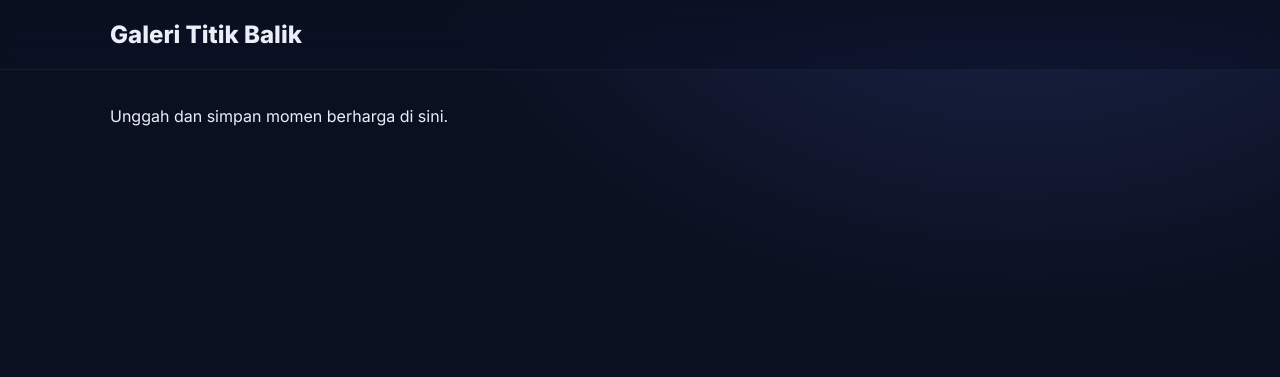
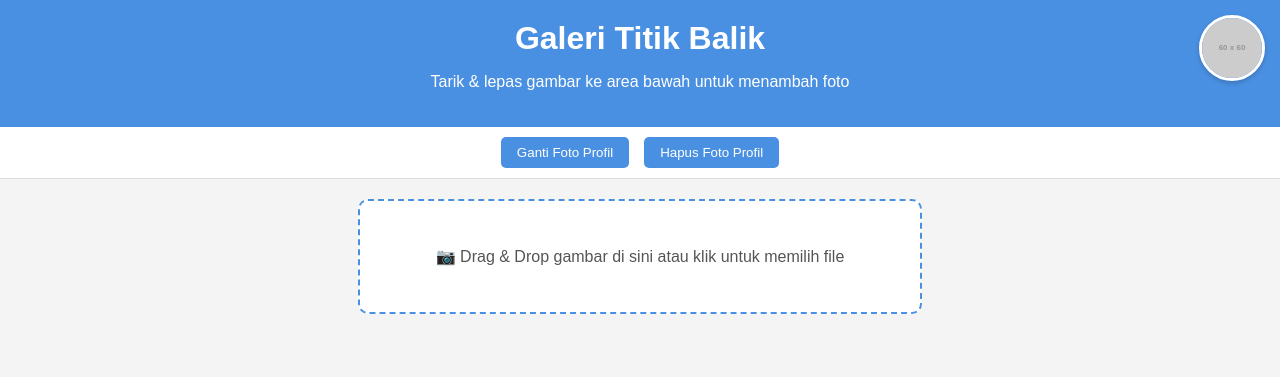
Before and after one commit to ripki-keren/allaboutyou, a plain HTML site: page index.html in a window 1280 px wide. Drawn offline with Linux system fonts and the light colour scheme; placeholder pictures from the web are drawn by us.

Commit message:
Update index.html

```diff
--- a/index.html
+++ b/index.html
@@ -1,68 +1,251 @@
 <!DOCTYPE html>
 <html lang="id">
 <head>
-  <meta charset="utf-8" />
-  <meta name="viewport" content="width=device-width, initial-scale=1" />
+  <meta charset="UTF-8">
+  <meta name="viewport" content="width=device-width, initial-scale=1.0">
   <title>Galeri Titik Balik</title>
-  <meta name="description" content="Galeri Titik Balik - unggah, seret-lepas, dan lihat dalam tampilan penuh." />
-  <link rel="preconnect" href="https://fonts.googleapis.com">
-  <link rel="preconnect" href="https://fonts.gstatic.com" crossorigin>
-  <link href="https://fonts.googleapis.com/css2?family=Inter:wght@400;600;800&display=swap" rel="stylesheet">
   <style>
-    :root{
-      --bg: #0b1020;
-      --panel: #111833;
-      --muted: #a7b0c0;
-      --text: #e9eef8;
-      --brand: #8ab4ff;
-      --ring: rgba(138,180,255,.35);
+    body {
+      font-family: Arial, sans-serif;
+      text-align: center;
+      margin: 0;
+      padding: 0;
+      background: #f4f4f4;
     }
-    *{box-sizing:border-box}
-    html,body{height:100%}
-    body{
-      margin:0;
-      font-family:Inter, system-ui, -apple-system, Segoe UI, Roboto, Helvetica, Arial, "Apple Color Emoji", "Segoe UI Emoji";
-      color:var(--text);
-      background:radial-gradient(1200px 800px at 80% -10%, #1a2449 0%, var(--bg) 50%, var(--bg) 100%);
+    header {
+      background: #4a90e2;
+      color: white;
+      padding: 20px;
+      position: relative;
     }
-    header{
-      position:sticky; top:0; z-index:10;
-      backdrop-filter:saturate(140%) blur(10px);
-      background:linear-gradient(180deg, rgba(11,16,32,.9), rgba(11,16,32,.6));
-      border-bottom:1px solid rgba(255,255,255,.05);
+    h1 {
+      margin: 0;
     }
-    .wrap{max-width:1100px; margin:0 auto; padding:20px;}
-    .title{display:flex; align-items:center; gap:14px}
-    .title h1{margin:0; font-weight:700; font-size:1.5rem;}
-    .gallery{
-      display:grid;
-      grid-template-columns: repeat(auto-fill,minmax(250px,1fr));
-      gap:16px;
-      padding:20px;
+
+    /* Foto profil */
+    .profile-container {
+      position: absolute;
+      top: 15px;
+      right: 15px;
+      display: flex;
+      align-items: center;
+      gap: 8px;
     }
-    .gallery img{
-      width:100%;
-      border-radius:12px;
-      box-shadow:0 4px 12px rgba(0,0,0,.4);
-      transition:transform .3s ease;
+    .profile-pic {
+      width: 60px;
+      height: 60px;
+      border-radius: 50%;
+      object-fit: cover;
+      border: 3px solid white;
+      box-shadow: 0 2px 5px rgba(0,0,0,0.2);
     }
-    .gallery img:hover{transform:scale(1.05);}
+
+    /* Menu */
+    nav {
+      background: #fff;
+      padding: 10px;
+      display: flex;
+      justify-content: center;
+      gap: 15px;
+      border-bottom: 1px solid #ddd;
+    }
+    nav button {
+      padding: 8px 16px;
+      border: none;
+      border-radius: 5px;
+      background: #4a90e2;
+      color: white;
+      cursor: pointer;
+    }
+    nav button:hover {
+      background: #357abd;
+    }
+
+    /* Upload area */
+    .upload-area {
+      border: 2px dashed #4a90e2;
+      border-radius: 10px;
+      width: 80%;
+      max-width: 500px;
+      margin: 20px auto;
+      padding: 30px;
+      background: white;
+      cursor: pointer;
+      color: #555;
+    }
+    .upload-area.dragover {
+      background: #eaf4ff;
+      border-color: #2d7be0;
+    }
+
+    .gallery {
+      display: grid;
+      grid-template-columns: repeat(auto-fit, minmax(200px, 1fr));
+      gap: 15px;
+      padding: 20px;
+      max-width: 1000px;
+      margin: auto;
+    }
+    .gallery-item {
+      position: relative;
+    }
+    .gallery img {
+      width: 100%;
+      border-radius: 10px;
+      box-shadow: 0 2px 5px rgba(0,0,0,0.2);
+    }
+    .delete-btn {
+      position: absolute;
+      top: 8px;
+      right: 8px;
+      background: rgba(255, 0, 0, 0.8);
+      color: white;
+      border: none;
+      border-radius: 50%;
+      cursor: pointer;
+      width: 28px;
+      height: 28px;
+      font-size: 16px;
+      line-height: 26px;
+    }
+    .delete-btn:hover {
+      background: red;
+    }
   </style>
 </head>
 <body>
   <header>
-    <div class="wrap title">
-      <h1>Galeri Titik Balik</h1>
+    <h1>Galeri Titik Balik</h1>
+    <p>Tarik & lepas gambar ke area bawah untuk menambah foto</p>
+
+    <!-- Foto Profil -->
+    <div class="profile-container">
+      <img src="https://via.placeholder.com/60" alt="Profile" id="profile-pic" class="profile-pic">
     </div>
   </header>
 
-  <main>
-    <div class="wrap">
-      <p>Unggah dan simpan momen berharga di sini.</p>
-      <div class="gallery">
-        <!-- Foto akan tampil di sini setelah kamu upload -->
-      </div>
-    </div>
-  </main>
+  <!-- Menu -->
+  <nav>
+    <button onclick="document.getElementById('profile-input').click()">Ganti Foto Profil</button>
+    <button onclick="resetProfile()">Hapus Foto Profil</button>
+    <input type="file" id="profile-input" accept="image/*" hidden>
+  </nav>
+
+  <!-- Area Upload Galeri -->
+  <div class="upload-area" id="upload-area">
+    <p>📷 Drag & Drop gambar di sini atau klik untuk memilih file</p>
+    <input type="file" id="file-input" accept="image/*" multiple hidden>
+  </div>
+
+  <div class="gallery" id="gallery"></div>
+
+  <script>
+    const uploadArea = document.getElementById("upload-area");
+    const fileInput = document.getElementById("file-input");
+    const gallery = document.getElementById("gallery");
+
+    const profilePic = document.getElementById("profile-pic");
+    const profileInput = document.getElementById("profile-input");
+
+    const defaultProfile = "https://via.placeholder.com/60";
+
+    // ======== FOTO PROFIL =========
+    profileInput.addEventListener("change", (e) => {
+      const file = e.target.files[0];
+      if (file) {
+        const reader = new FileReader();
+        reader.onload = function(ev) {
+          profilePic.src = ev.target.result;
+          localStorage.setItem("profileImage", ev.target.result);
+        }
+        reader.readAsDataURL(file);
+      }
+    });
+
+    function resetProfile() {
+      profilePic.src = defaultProfile;
+      localStorage.removeItem("profileImage");
+    }
+
+    function loadProfile() {
+      const saved = localStorage.getItem("profileImage");
+      if (saved) {
+        profilePic.src = saved;
+      } else {
+        profilePic.src = defaultProfile;
+      }
+    }
+
+    // ======== GALERI =========
+    function saveToLocalStorage() {
+      const images = Array.from(gallery.querySelectorAll("img")).map(img => img.src);
+      localStorage.setItem("galleryImages", JSON.stringify(images));
+    }
+
+    function loadFromLocalStorage() {
+      const stored = localStorage.getItem("galleryImages");
+      if (stored) {
+        JSON.parse(stored).forEach(src => addImageToGallery(src));
+      }
+    }
+
+    function addImageToGallery(src) {
+      const item = document.createElement("div");
+      item.classList.add("gallery-item");
+
+      const img = document.createElement("img");
+      img.src = src;
+
+      const btn = document.createElement("button");
+      btn.classList.add("delete-btn");
+      btn.innerHTML = "✖";
+      btn.onclick = function() {
+        item.remove();
+        saveToLocalStorage();
+      };
+
+      item.appendChild(img);
+      item.appendChild(btn);
+      gallery.appendChild(item);
+    }
+
+    function previewImage(file) {
+      const reader = new FileReader();
+      reader.onload = function(e) {
+        addImageToGallery(e.target.result);
+        saveToLocalStorage();
+      }
+      reader.readAsDataURL(file);
+    }
+
+    uploadArea.addEventListener("click", () => fileInput.click());
+
+    fileInput.addEventListener("change", (e) => {
+      for (const file of e.target.files) {
+        previewImage(file);
+      }
+    });
+
+    uploadArea.addEventListener("dragover", (e) => {
+      e.preventDefault();
+      uploadArea.classList.add("dragover");
+    });
+
+    uploadArea.addEventListener("dragleave", () => {
+      uploadArea.classList.remove("dragover");
+    });
+
+    uploadArea.addEventListener("drop", (e) => {
+      e.preventDefault();
+      uploadArea.classList.remove("dragover");
+      for (const file of e.dataTransfer.files) {
+        previewImage(file);
+      }
+    });
+
+    // Load semua saat awal
+    loadProfile();
+    loadFromLocalStorage();
+  </script>
 </body>
 </html>
```
